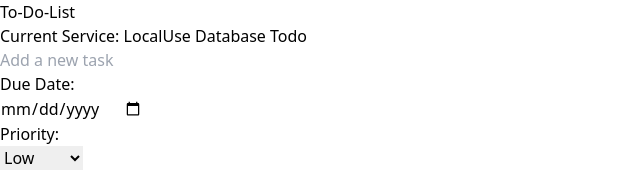
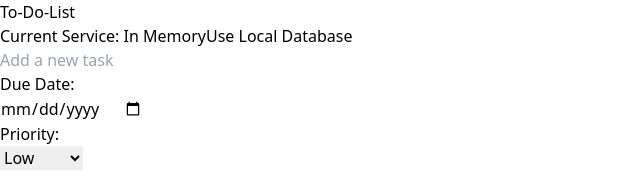
Before and after one commit to 22Frankfert/CPE343_FinalProject, a React (Vite) app in the folder Frontend/: page / in a window 1280 px wide. Shown: the top 172 px of the page, without its empty margins (0-640 px from the left). Built offline with nearby package versions, Linux system fonts and the light colour scheme.

Commit message:
style: change text for clarity

```diff
--- a/Frontend/src/components/ServiceSwitch.tsx
+++ b/Frontend/src/components/ServiceSwitch.tsx
@@ -5,7 +5,7 @@ const ServiceSwitch = () => {
   return (
     <div className="flex flex-col gap-2">
       <span className="text-white">
-        Current Service: {useApi ? "Database" : "Local"}
+        Current Service: {useApi ? "Local Database" : "In Memory"}
       </span>
       <button
         onClick={handleServiceSwitch}
@@ -16,7 +16,7 @@ const ServiceSwitch = () => {
               hover:bg-neutral-300
             "
       >
-        {useApi ? "Use Local Todo" : "Use Database Todo"}
+        {useApi ? "Use In Memory" : "Use Local Database"}
       </button>
     </div>
   );
```
